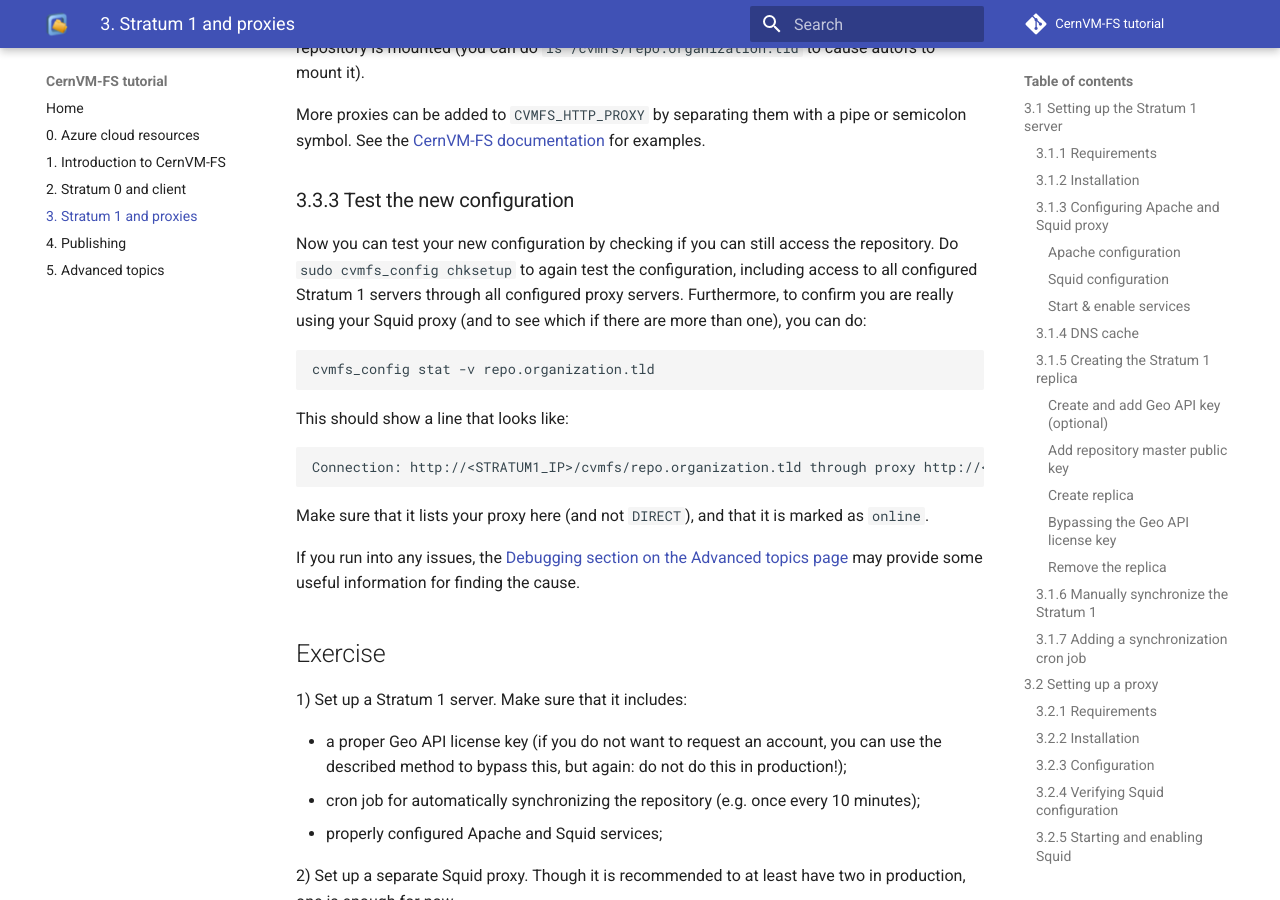
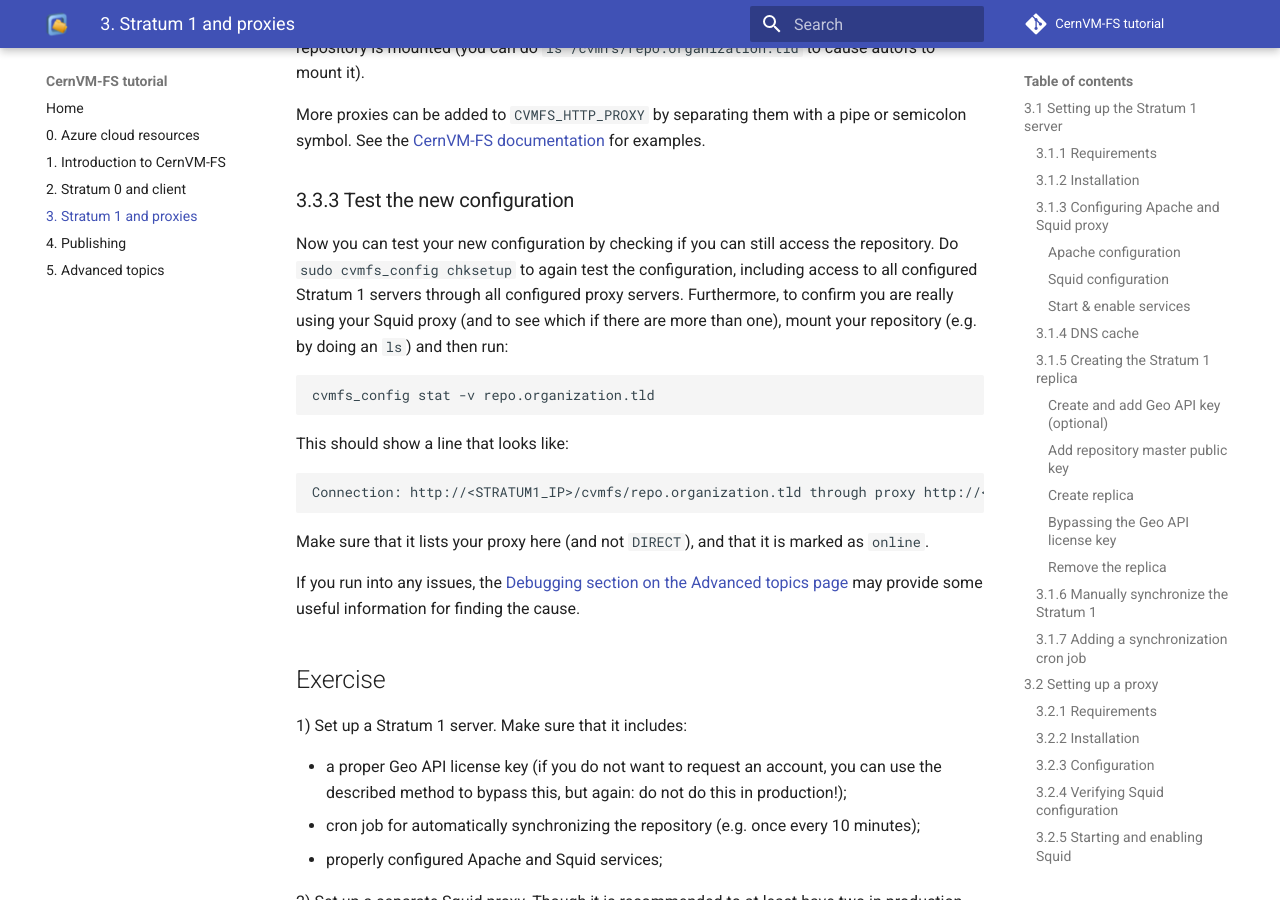
Before and after one commit to cvmfs-contrib/cvmfs-tutorial-2021, an MkDocs documentation site: the page built from docs/03_stratum1_proxies.md, in a window 1280 px wide and 900 px high, scrolled down 9204 px. Built offline with MkDocs 1.6.1 and Material for MkDocs 9.7.7, drawn with Linux system fonts in a browser that asks for light colours; comment, search, counter and statistics services are not loaded.

Commit message:
stat only works if the repo is mounted

````diff
--- a/docs/03_stratum1_proxies.md
+++ b/docs/03_stratum1_proxies.md
@@ -393,7 +393,8 @@
 Now you can test your new configuration by checking if you can still access the repository.
 Do `sudo cvmfs_config chksetup` to again test the configuration,
 including access to all configured Stratum 1 servers through all configured proxy servers.
-Furthermore, to confirm you are really using your Squid proxy (and to see which if there are more than one), you can do:
+Furthermore, to confirm you are really using your Squid proxy (and to see which if there are more than one),
+mount your repository (e.g. by doing an `ls`) and then run:
 ```
 cvmfs_config stat -v repo.organization.tld
 ```
````
